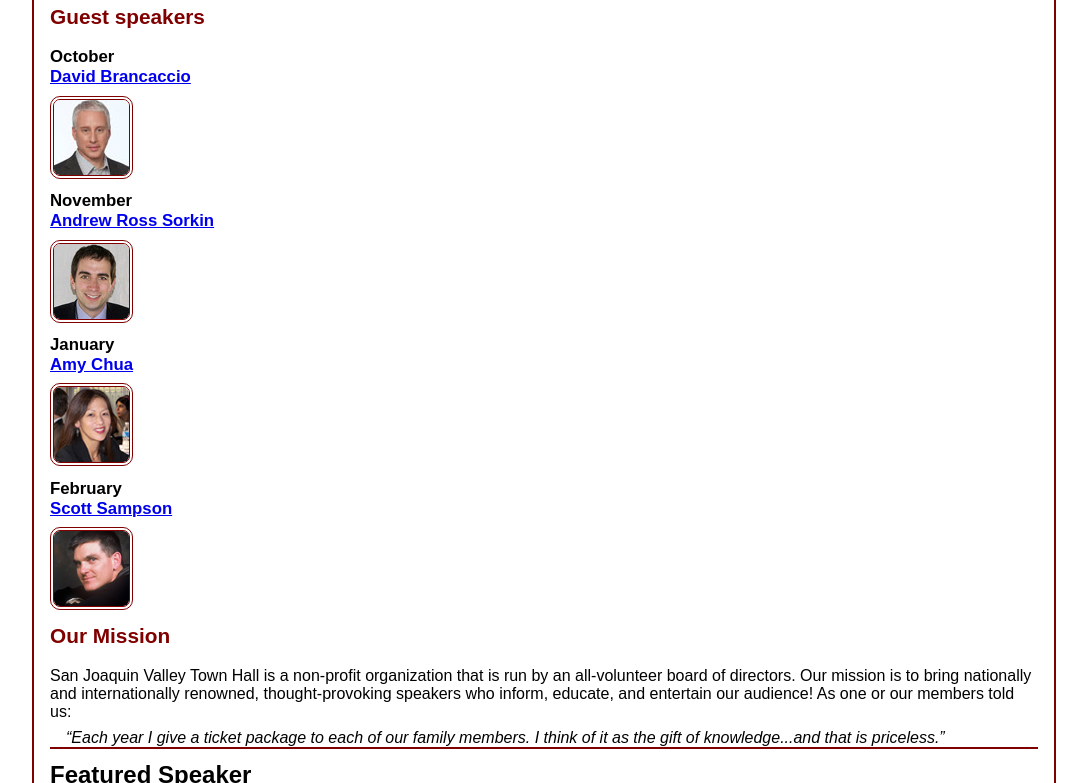
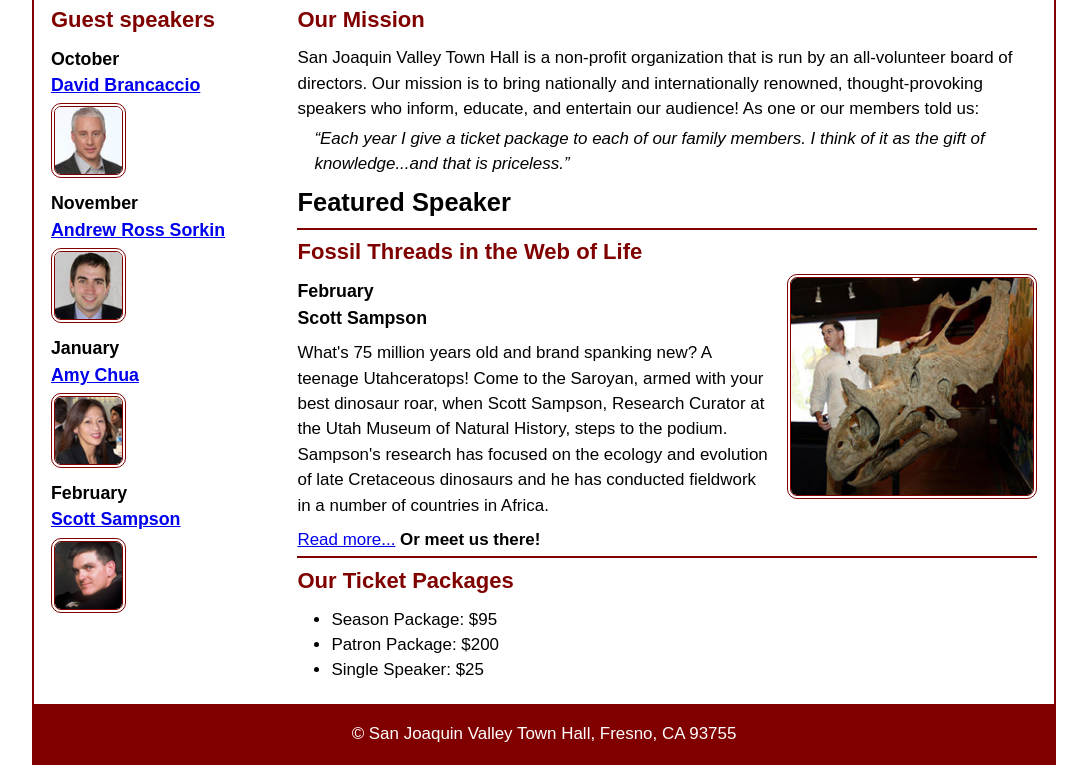
Before and after one commit to Bonyoze/A08, a plain HTML site: page index.html in a window 1280 px wide. Shown: the part 118-901 px from the top of the page, without its empty margins (96-1183 px from the left). Drawn offline with Linux system fonts and the light colour scheme.

Commit message:
Update main.css

```diff
--- a/styles/main.css
+++ b/styles/main.css
@@ -14,8 +14,10 @@
 /* default styles */
 body {
 	font-family: Arial, Helvetica, sans-serif;
-    font-size: 100%;
+    font-size: calc(0.9em + 0.2vw);
+	line-height: 1.5;
 	width: 80%;
+	max-width: 1024px;
 	margin: auto;
 	border: 2px solid var(--accent-color);
 }
@@ -24,7 +26,7 @@
 	color: var(--accent-color);
 }
 h1, h2, h3, p, ul {
-	padding: .5em 0;
+	padding: .25em 0;
 }
 h1 {
 	font-size: 150%;
@@ -42,6 +44,7 @@
 
 /* the styles for the header */
 header {
+	line-height: 1.2;
 	border-bottom: 2px solid var(--accent-color);
 	background-image: linear-gradient(
 	    30deg, var(--gradient-color) 0%, white 30%, white 65%, var(--gradient-color) 100%);
@@ -57,16 +60,16 @@
 	& img {
 		float: left;
 		margin: .75em 1em;
+		width: 100%;
+		min-width: 40px;
+		max-width: 80px;
 	}
 }
 
 /* the styles for the main content */
 main {
+	display: flex;
 	padding: 0 1em 1em;
-	& h1 {
-		border-top: 2px solid var(--accent-color);
-		border-bottom: 2px solid var(--accent-color);
-	}
 	& blockquote {
 		font-style: italic;
 		padding-left: 1em;
@@ -74,6 +77,33 @@
 	& img {
 		border: 4px double var(--accent-color);
 		border-radius: 10px;
+	}
+}
+
+aside {
+	flex-basis: 25%;
+	& img {
+		width: 100%;
+		min-width: 40px;
+		max-width: 75px;
+	}
+}
+
+section {
+	flex-basis: 75%;
+	& img {
+		float: right;
+	}
+}
+
+.featured {
+	border-top: 2px solid var(--accent-color);
+	border-bottom: 2px solid var(--accent-color);
+	& img {
+		margin-left: 1em;
+		width: 100%;
+		min-width: 100px;
+		max-width: 250px;
 	}
 }
 
```
